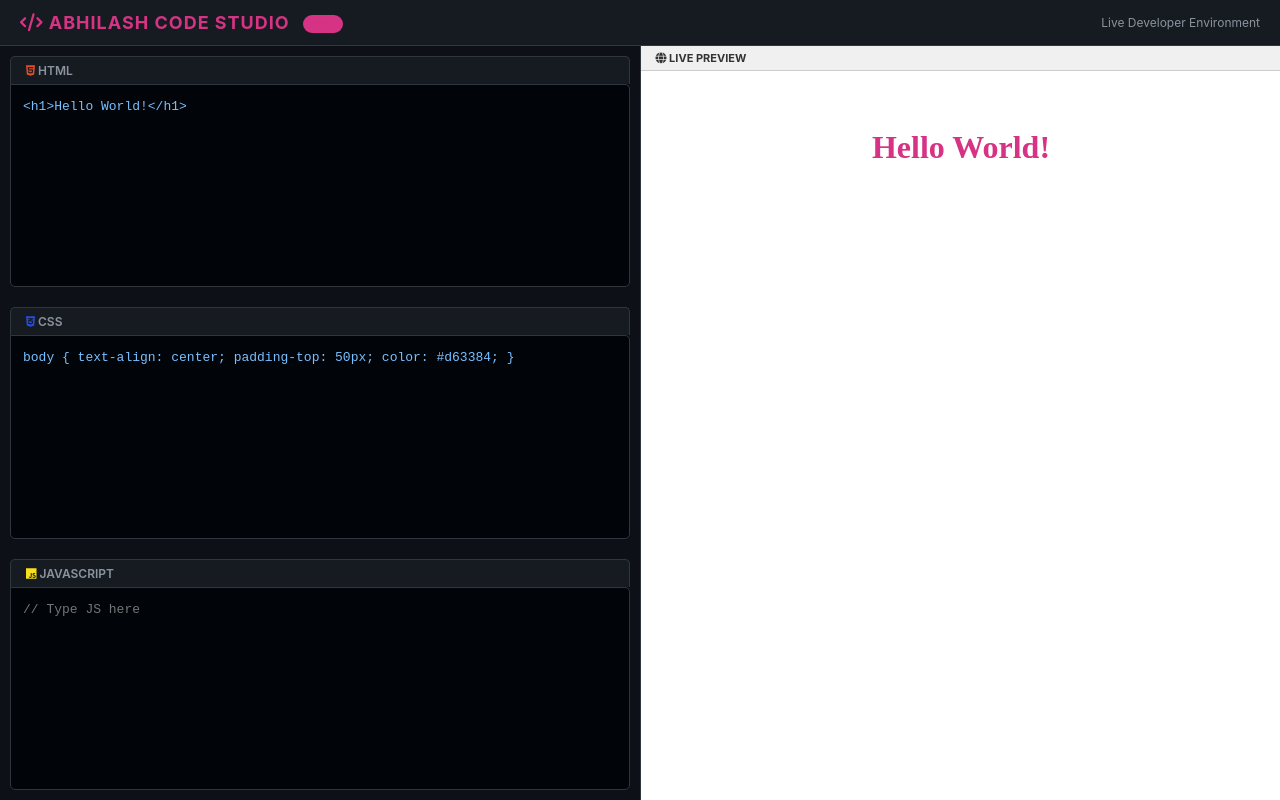
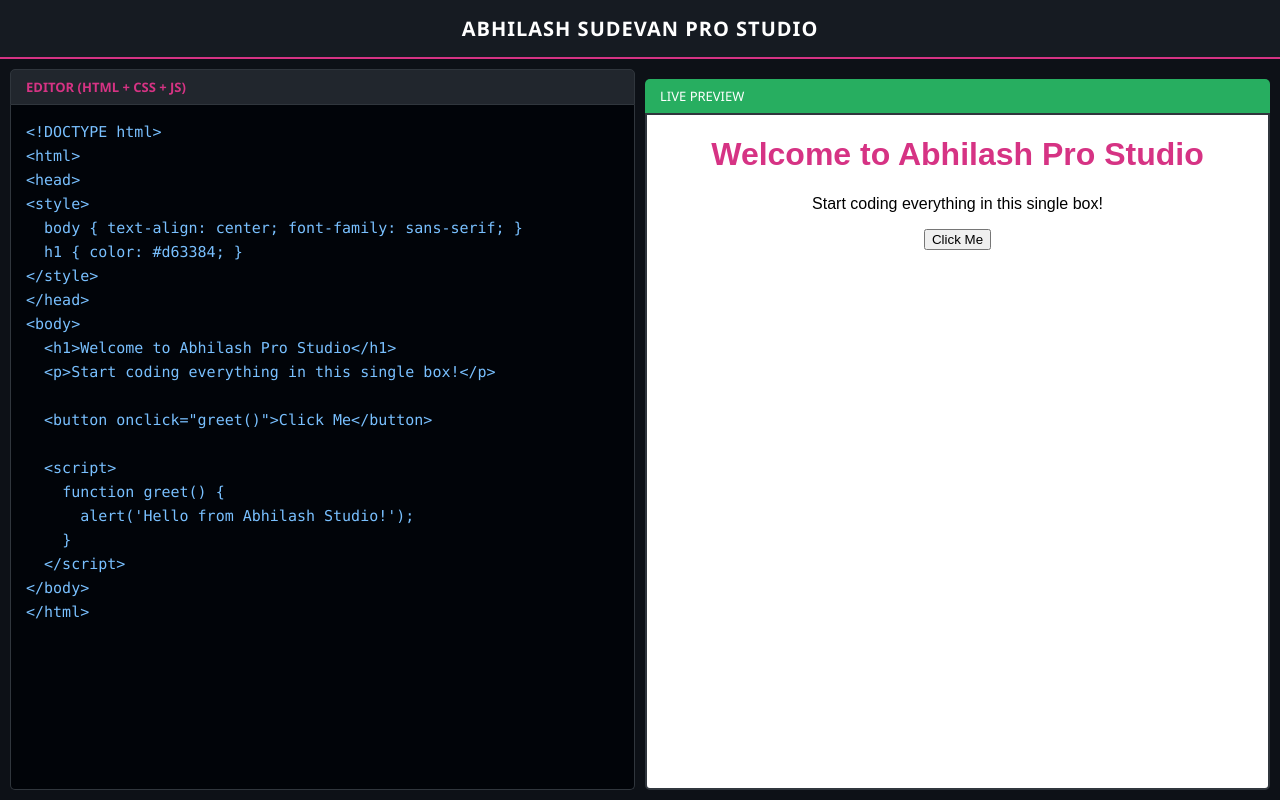
Before and after one commit to abhilashsudevanchannel-a11y/Abhilash-Code-Lab, a plain HTML site: page index.html in a window 1280 px wide. Drawn offline with Linux system fonts and the light colour scheme.

Commit message:
Refactor index.html for improved structure and styles

```diff
--- a/index.html
+++ b/index.html
@@ -4,151 +4,139 @@
     <meta charset="UTF-8">
     <meta name="viewport" content="width=device-width, initial-scale=1.0">
     <title>Abhilash Sudevan | Pro Code Studio</title>
-    <link href="https://cdnjs.cloudflare.com/ajax/libs/font-awesome/6.0.0/css/all.min.css" rel="stylesheet">
     <style>
         :root {
-            --bg-dark: #0d1117;
-            --panel-bg: #161b22;
-            --accent: #d63384;
-            --text-gray: #8b949e;
-            --border: #30363d;
+            --primary: #d63384;
+            --bg: #0d1117;
+            --panel: #161b22;
+            --text: #c9d1d9;
         }
 
         body {
-            font-family: 'Inter', -apple-system, sans-serif;
+            font-family: 'Segoe UI', Tahoma, Geneva, Verdana, sans-serif;
             margin: 0;
-            background: var(--bg-dark);
-            color: white;
+            background: var(--bg);
+            color: var(--text);
             display: flex;
             flex-direction: column;
             height: 100vh;
-            overflow: hidden;
         }
 
-        /* Premium Header */
         .header {
-            background: var(--panel-bg);
-            padding: 12px 20px;
-            display: flex;
-            justify-content: space-between;
-            align-items: center;
-            border-bottom: 1px solid var(--border);
-            box-shadow: 0 4px 12px rgba(0,0,0,0.5);
+            background: var(--panel);
+            padding: 15px;
+            text-align: center;
+            border-bottom: 2px solid var(--primary);
+            font-size: 20px;
+            font-weight: bold;
+            letter-spacing: 1px;
+            color: white;
         }
 
-        .header h1 { font-size: 18px; margin: 0; color: var(--accent); letter-spacing: 1px; }
-        .badge { background: var(--accent); font-size: 10px; padding: 3px 8px; border-radius: 10px; vertical-align: middle; margin-left: 8px; }
-
-        /* Main Workspace */
-        .workspace { display: flex; flex: 1; height: calc(100vh - 60px); }
-
-        .editor-container {
-            width: 50%;
+        .container {
             display: flex;
             flex-direction: column;
-            background: var(--bg-dark);
-            border-right: 1px solid var(--border);
+            flex: 1;
+            padding: 10px;
+            gap: 10px;
         }
 
-        .editor-section { flex: 1; display: flex; flex-direction: column; padding: 10px; }
-
-        .tab {
-            background: var(--panel-bg);
-            padding: 6px 15px;
-            font-size: 12px;
-            font-weight: 600;
-            color: var(--text-gray);
+        .editor-header {
+            background: #21262d;
+            padding: 8px 15px;
+            font-size: 13px;
             border-radius: 5px 5px 0 0;
-            display: inline-block;
-            border: 1px solid var(--border);
-            border-bottom: none;
+            border: 1px solid #30363d;
+            color: var(--primary);
+            font-weight: bold;
         }
 
         textarea {
             flex: 1;
             background: #010409;
             color: #79c0ff;
-            border: 1px solid var(--border);
-            border-radius: 0 5px 5px 5px;
-            padding: 12px;
-            font-family: 'Fira Code', 'Courier New', monospace;
+            border: 1px solid #30363d;
+            border-top: none;
+            border-radius: 0 0 5px 5px;
+            padding: 15px;
+            font-family: 'Consolas', 'Monaco', monospace;
+            font-size: 15px;
             resize: none;
-            font-size: 13px;
             outline: none;
-            line-height: 1.5;
-        }
-
-        textarea:focus { border-color: var(--accent); }
-
-        /* Preview Window */
-        .preview-container {
-            width: 50%;
-            background: white;
-            display: flex;
-            flex-direction: column;
+            line-height: 1.6;
         }
 
         .preview-header {
-            background: #f0f0f0;
-            padding: 5px 15px;
-            color: #333;
-            font-size: 11px;
-            font-weight: bold;
-            border-bottom: 1px solid #ccc;
+            background: #27ae60;
+            color: white;
+            padding: 8px 15px;
+            font-size: 13px;
+            border-radius: 5px 5px 0 0;
+            margin-top: 10px;
         }
 
-        iframe { width: 100%; height: 100%; border: none; background: white; }
+        iframe {
+            flex: 1;
+            background: white;
+            border: 2px solid #30363d;
+            border-radius: 0 0 5px 5px;
+        }
 
-        /* Mobile View Adjustment */
-        @media (max-width: 768px) {
-            .workspace { flex-direction: column; }
-            .editor-container, .preview-container { width: 100%; height: 50%; }
+        /* Desktop View: Side-by-Side */
+        @media (min-width: 768px) {
+            .container { flex-direction: row; }
+            .editor-box, .preview-box { flex: 1; display: flex; flex-direction: column; }
         }
     </style>
 </head>
 <body>
 
-<div class="header">
-    <h1><i class="fas fa-code"></i> ABHILASH CODE STUDIO <span class="badge">PRO</span></h1>
-    <div style="font-size: 12px; color: var(--text-gray);">Live Developer Environment</div>
-</div>
+<div class="header">ABHILASH SUDEVAN PRO STUDIO</div>
 
-<div class="workspace">
-    <div class="editor-container">
-        <div class="editor-section">
-            <span class="tab"><i class="fab fa-html5" style="color: #e34c26;"></i> HTML</span>
-            <textarea id="html" placeholder="" oninput="update()"><h1>Hello World!</h1></textarea>
-        </div>
+<div class="container">
+    <div class="editor-box">
+        <div class="editor-header">EDITOR (HTML + CSS + JS)</div>
+        <textarea id="fullCode" placeholder="Type your full code here..." oninput="update()">
+<!DOCTYPE html>
+<html>
+<head>
+<style>
+  body { text-align: center; font-family: sans-serif; }
+  h1 { color: #d63384; }
+</style>
+</head>
+<body>
+  <h1>Welcome to Abhilash Pro Studio</h1>
+  <p>Start coding everything in this single box!</p>
 
-        <div class="editor-section">
-            <span class="tab"><i class="fab fa-css3-alt" style="color: #264de4;"></i> CSS</span>
-            <textarea id="css" placeholder="/* Type CSS here */" oninput="update()">body { text-align: center; padding-top: 50px; color: #d63384; }</textarea>
-        </div>
+  <button onclick="greet()">Click Me</button>
 
-        <div class="editor-section">
-            <span class="tab"><i class="fab fa-js" style="color: #f7df1e;"></i> JAVASCRIPT</span>
-            <textarea id="js" placeholder="// Type JS here" oninput="update()"></textarea>
-        </div>
+  <script>
+    function greet() {
+      alert('Hello from Abhilash Studio!');
+    }
+  </script>
+</body>
+</html>
+        </textarea>
     </div>
 
-    <div class="preview-container">
-        <div class="preview-header"><i class="fas fa-globe"></i> LIVE PREVIEW</div>
+    <div class="preview-box">
+        <div class="preview-header">LIVE PREVIEW</div>
         <iframe id="output"></iframe>
     </div>
 </div>
 
 <script>
     function update() {
-        const html = document.getElementById("html").value;
-        const css = "<style>" + document.getElementById("css").value + "</style>";
-        const js = "<script>" + document.getElementById("js").value + "<\/script>";
+        const code = document.getElementById("fullCode").value;
         const output = document.getElementById("output").contentWindow.document;
 
         output.open();
-        output.write(html + css + js);
+        output.write(code);
         output.close();
     }
-    // Initialize preview on load
+    // Load default code on start
     window.onload = update;
 </script>
 
```
